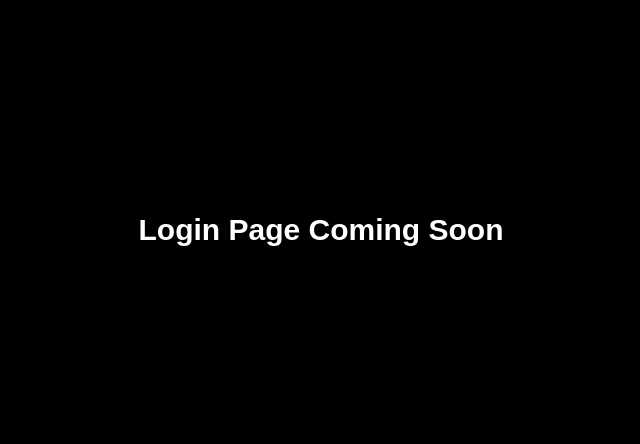
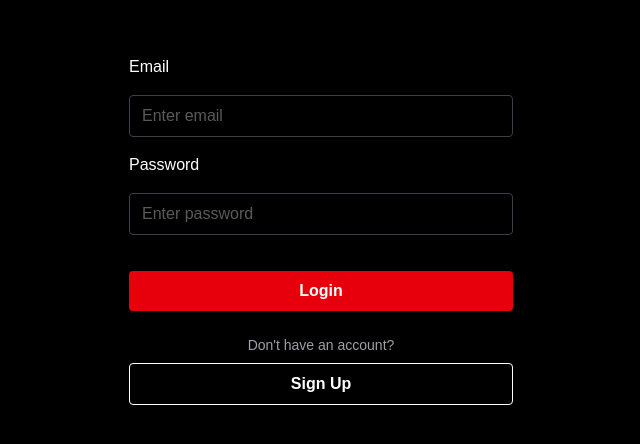
Before and after one commit to Ashawstrand/Frame, a Next.js app: page /login in a window 1280 px wide. Shown: the part 170-614 px from the top of the page, without its empty margins (319-959 px from the left). Built offline with nearby package versions, Linux system fonts and the light colour scheme.

Commit message:
Basic login styling implemented

```diff
--- a/app/login/page.js
+++ b/app/login/page.js
@@ -1,7 +1,49 @@
 export default function Login() {
+
+
+
+
+
+
+
+
+
   return (
     <div className="min-h-screen flex items-center justify-center bg-black text-white">
-      <h1 className="text-3xl font-bold">Login Page Coming Soon</h1>
+      <div className="bg-black p-8 rounded-lg shadow-lg w-full max-w-md">
+        <form className="flex flex-col space-y-4">
+          <label className="font-medium" htmlFor="email">
+            Email
+          </label>
+          <input
+            className="w-full px-3 py-2 rounded border border-zinc-700 bg-black text-white placeholder:opacity-70 focus:outline-none focus:ring-2 focus:ring-red-600 rounded "
+            placeholder="Enter email"
+          ></input>
+
+          <label>Password</label>
+          <input
+            className="w-full px-3 py-2 rounded border border-zinc-700 bg-black text-white placeholder:opacity-70 focus:outline-none focus:ring-2 focus:ring-red-600 rounded "
+            placeholder="Enter password"
+          ></input>
+            <button
+          className="w-full py-2 rounded bg-red-600 hover:bg-red-700 transition-colors font-semibold mt-5"
+          type="submit"
+        >
+          Login
+        </button>
+        </form>
+
+
+
+         <div className="mt-6 text-center">
+          <p className="text-sm text-zinc-400">Don't have an account?</p>
+          <button
+className="mt-2 w-full py-2 rounded bg-black border border-red hover:bg-zinc-900 transition-colors font-semibold"
+          >
+          Sign Up
+          </button>
+      </div>
+      </div>
     </div>
   );
 }
--- a/app/movieDetails/page.js
+++ b/app/movieDetails/page.js
@@ -63,7 +63,15 @@ export default function MovieDetails() {
   return (
     <div className="bg-black min-h-screen text-white px-6 py-10">
       <header className="w-full px-6 py-4 flex items-center justify-between bg-black">
-        <Image src="/FrameLogo.png" alt="Frame logo" width={300} height={300} />
+        <Link href="/" className="flex items-center">
+          <Image
+            className="w-48 sm:w-64 md:w-72 lg:w-80 h-auto"
+            src="/FrameLogo.png"
+            alt="Frame logo"
+            width={300}
+            height={300}
+          />
+        </Link>
         <Link
           href="/login"
           className="flex items-center justify-center mr-4 px-8 py-4 text-xl font-semibold rounded-full bg-red-600 text-white hover:bg-red-700 transition-colors"
```
